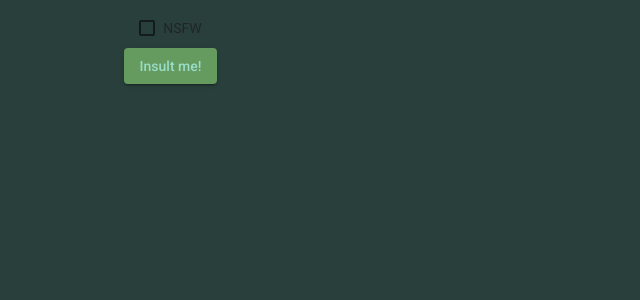
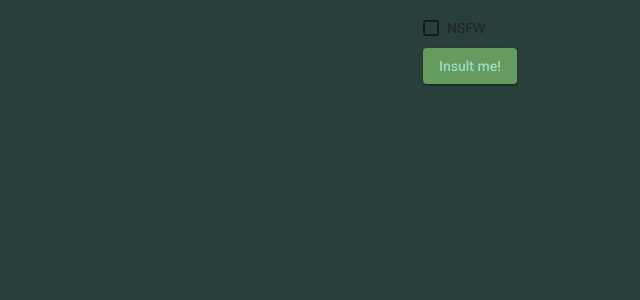
Before and after one commit to boogermanus/insulter, an Angular app in the folder insulter/: page / in a window 1280 px wide. Shown: the top 300 px of the page, without its empty margins (42-682 px from the left). Built offline with nearby package versions, Linux system fonts and the light colour scheme.

Commit message:
still messing with it

```diff
--- a/insulter/src/app/app.component.html
+++ b/insulter/src/app/app.component.html
@@ -1,18 +1,18 @@
 <div class="container">
-  <div class="row">
-    <div class="col-md-6 d-flex justify-content-center">
+  <div class="row d-flex justify-content-center">
+    <div class="col-md-6">
       <h1 [@isInsultGenerated]="insultVisible">{{insult.beginning}} {{insult.middle}} {{insult.end}}</h1>
     </div>
   </div>
-  <div class="row">
-    <div class="col-md-3 d-flex justify-content-center">
+  <div class="row d-flex justify-content-center">
+    <div class="col-md-4">
       <mat-checkbox [checked]="sfwInsults" (change)="sfwInsults = !sfwInsults">NSFW</mat-checkbox>
       <!-- <label for="">NSFW</label>
     <input type="checkbox" class="form-control" [checked]="sfwInsults" (change)="sfwInsults = !sfwInsults" /> -->
     </div>
   </div>
-  <div class="row">
-    <div class="col-md-3 d-flex justify-content-center">
+  <div class="row d-flex justify-content-center">
+    <div class="col-md-4">
       <button mat-raised-button (click)="getInsult()">Insult me!</button>
     </div>
   </div>
```
